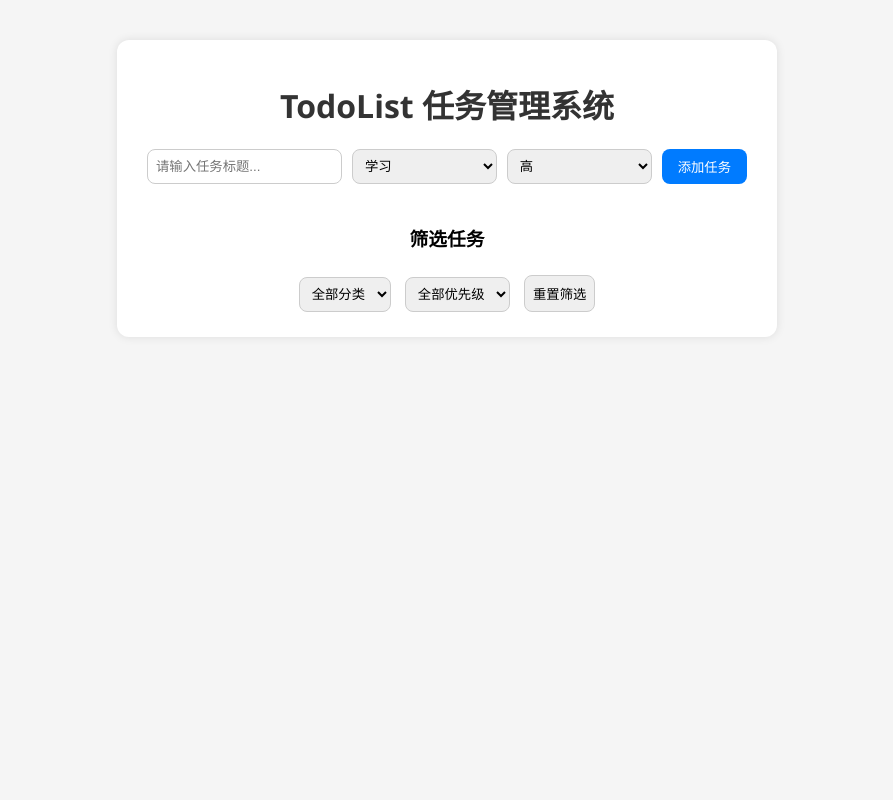
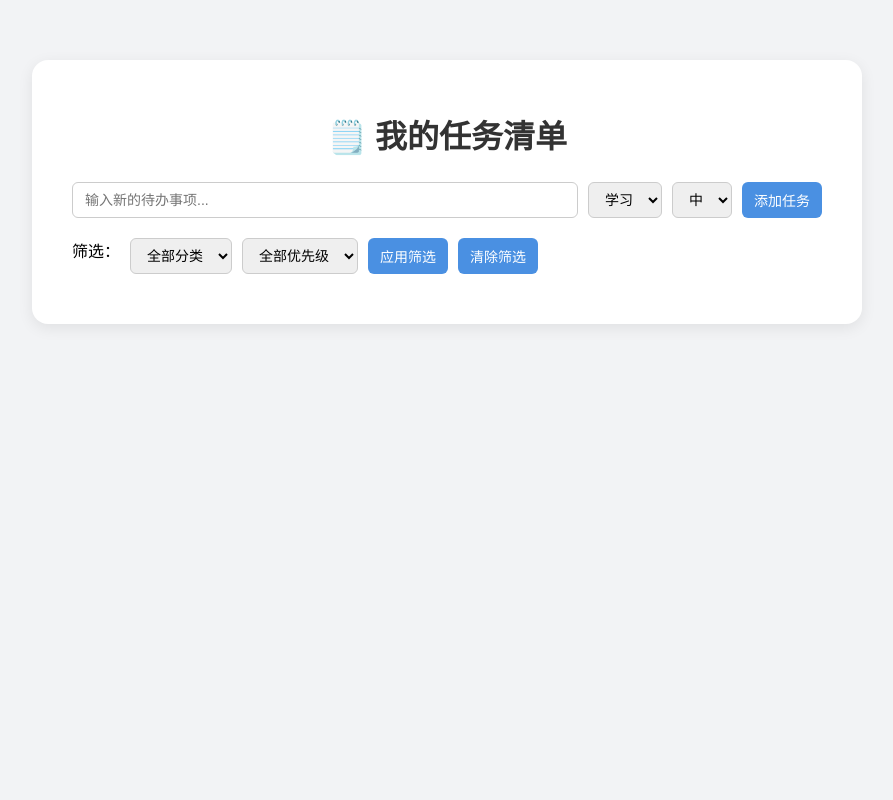
Before and after one commit to sciencor/isse-labs, a Flask app: page / in a window 1280 px wide. Shown: the whole page, without its empty margins (193-1086 px from the left). Run offline with Flask 3, Linux system fonts and the light colour scheme; data that the repository does not hold is empty.

Commit message:
feat: 美化UI，实现动画效果

```diff
--- a/lab3-doc/吴亮宇-2200017855/project/static/script.js
+++ b/lab3-doc/吴亮宇-2200017855/project/static/script.js
@@ -1,121 +1,148 @@
-const API_URL = "http://127.0.0.1:5000/tasks";
+const API_BASE = "http://127.0.0.1:5000/tasks";
+const taskList = document.getElementById("taskList");
 
-// 页面加载时加载任务
-window.onload = function() {
-    loadTasks();
-};
+// 加载任务
+async function loadTasks(category = "", priority = "") {
+  let url = API_BASE;
+  const params = [];
+  if (category) params.push(`category=${category}`);
+  if (priority) params.push(`priority=${priority}`);
+  if (params.length > 0) url += "?" + params.join("&");
 
-/** 加载任务列表 */
-async function loadTasks() {
-    const res = await fetch(API_URL);
+  const res = await fetch(url);
   const data = await res.json();
-    if (data.status === "success") {
-        renderTasks(data.data);
-    }
-}
 
-/** 渲染任务列表 */
-function renderTasks(tasks) {
-    const list = document.getElementById("taskList");
-    list.innerHTML = "";
-
-    if (tasks.length === 0) {
-        list.innerHTML = "<p style='text-align:center;color:#888;'>暂无任务</p>";
-        return;
-    }
-
-    tasks.forEach(task => {
+  taskList.innerHTML = "";
+  data.data.forEach(task => {
     const card = document.createElement("div");
-        card.className = "task-card";
-
-        // 优先级样式
-        let priorityClass = "";
-        if (task.priority === "高") priorityClass = "priority-high";
-        else if (task.priority === "中") priorityClass = "priority-medium";
-        else priorityClass = "priority-low";
-
-        // 标题样式
-        const titleClass = task.completed ? "task-title completed" : "task-title";
-
+    card.className = `task-card priority-${priorityClass(task.priority)} ${task.completed ? "completed" : ""}`;
     card.innerHTML = `
-            <div class="task-info">
-                <p class="${titleClass}">${task.title}</p>
-                <small>分类：${task.category} |
-                    <span class="${priorityClass}">优先级：${task.priority}</span>
-                </small>
+      <div>
+        <strong>${task.title}</strong><br>
+        <small>分类：${task.category} | 优先级：${task.priority}</small>
       </div>
       <div class="task-actions">
-                <button onclick="toggleTask('${task.id}', ${!task.completed})">
-                    ${task.completed ? "未完成" : "完成"}
-                </button>
+        <button onclick="toggleTask('${task.id}', ${!task.completed})">${task.completed ? "未完成" : "完成"}</button>
         <button onclick="deleteTask('${task.id}')">删除</button>
       </div>
     `;
-        list.appendChild(card);
+    taskList.appendChild(card);
   });
 }
 
-/** 添加任务 */
+function priorityClass(priority) {
+  if (priority === "高") return "high";
+  if (priority === "中") return "medium";
+  return "low";
+}
+
+// 添加任务
 async function addTask() {
   const title = document.getElementById("taskTitle").value.trim();
   const category = document.getElementById("taskCategory").value;
   const priority = document.getElementById("taskPriority").value;
 
   if (!title) {
-        alert("请输入任务标题！");
+    alert("请输入任务内容！");
     return;
   }
 
-    const res = await fetch(API_URL, {
+  await fetch(API_BASE, {
     method: "POST",
     headers: { "Content-Type": "application/json" },
     body: JSON.stringify({ title, category, priority })
   });
 
-    const data = await res.json();
-    if (data.status === "success") {
   document.getElementById("taskTitle").value = "";
   loadTasks();
-    } else {
-        alert(data.message);
-    }
 }
 
-/** 删除任务 */
+// 删除任务
 async function deleteTask(id) {
-    if (!confirm("确定删除此任务吗？")) return;
-
-    const res = await fetch(`${API_URL}/${id}`, { method: "DELETE" });
-    const data = await res.json();
-    if (data.status === "success") loadTasks();
+  await fetch(`${API_BASE}/${id}`, { method: "DELETE" });
+  loadTasks();
 }
 
-/** 切换任务完成状态 */
+// 切换任务完成状态
 async function toggleTask(id, completed) {
-    const res = await fetch(`${API_URL}/${id}`, {
+  await fetch(`${API_BASE}/${id}`, {
     method: "PUT",
     headers: { "Content-Type": "application/json" },
     body: JSON.stringify({ completed })
   });
-
-    const data = await res.json();
-    if (data.status === "success") loadTasks();
+  loadTasks();
+  if (completed) launchFireworks(); // ✅ 播放烟花动画
 }
 
-/** 筛选任务 */
-async function filterTasks() {
-    const category = document.getElementById("filterCategory").value;
-    const priority = document.getElementById("filterPriority").value;
+// 筛选任务
+document.getElementById("filterBtn").addEventListener("click", () => {
+  const cat = document.getElementById("filterCategory").value;
+  const pri = document.getElementById("filterPriority").value;
+  loadTasks(cat, pri);
+});
 
-    let query = [];
-    if (category) query.push(`category=${category}`);
-    if (priority) query.push(`priority=${priority}`);
+document.getElementById("clearFilterBtn").addEventListener("click", () => {
+  document.getElementById("filterCategory").value = "";
+  document.getElementById("filterPriority").value = "";
+  loadTasks();
+});
 
-    const url = query.length ? `${API_URL}?${query.join("&")}` : API_URL;
+document.getElementById("addBtn").addEventListener("click", addTask);
 
-    const res = await fetch(url);
-    const data = await res.json();
-    if (data.status === "success") {
-        renderTasks(data.data);
+// 初始化加载
+loadTasks();
+
+// --------------------------
+// 🎆 烟花动画特效
+// --------------------------
+const canvas = document.getElementById("fireworks");
+const ctx = canvas.getContext("2d");
+let particles = [];
+
+function resizeCanvas() {
+  canvas.width = window.innerWidth;
+  canvas.height = window.innerHeight;
 }
+window.addEventListener("resize", resizeCanvas);
+resizeCanvas();
+
+function launchFireworks() {
+  const x = Math.random() * canvas.width;
+  const y = Math.random() * canvas.height / 2;
+  for (let i = 0; i < 50; i++) {
+    particles.push({
+      x,
+      y,
+      radius: Math.random() * 3,
+      color: `hsl(${Math.random() * 360}, 100%, 60%)`,
+      speedX: (Math.random() - 0.5) * 6,
+      speedY: (Math.random() - 0.5) * 6,
+      alpha: 1
+    });
   }
+  animateFireworks();
+}
+
+function animateFireworks() {
+  ctx.clearRect(0, 0, canvas.width, canvas.height);
+  particles.forEach(p => {
+    p.x += p.speedX;
+    p.y += p.speedY;
+    p.alpha -= 0.02;
+  });
+  particles = particles.filter(p => p.alpha > 0);
+
+  particles.forEach(p => {
+    ctx.beginPath();
+    ctx.arc(p.x, p.y, p.radius, 0, 2 * Math.PI);
+    ctx.fillStyle = `rgba(${hexToRgb(p.color)}, ${p.alpha})`;
+    ctx.fill();
+  });
+
+  if (particles.length > 0) requestAnimationFrame(animateFireworks);
+}
+
+function hexToRgb(hsl) {
+  const rgb = hsl.match(/\d+/g);
+  return `${rgb[0]}, ${rgb[1]}, ${rgb[2]}`;
+}
--- a/lab3-doc/吴亮宇-2200017855/project/static/style.css
+++ b/lab3-doc/吴亮宇-2200017855/project/static/style.css
@@ -1,122 +1,119 @@
+/* 全局样式 */
 body {
-    font-family: 'Segoe UI', sans-serif;
-    background-color: #f5f5f5;
+  font-family: "Segoe UI", "Helvetica Neue", sans-serif;
+  background-color: #f2f3f5;
   margin: 0;
   padding: 0;
 }
 
+/* 容器 */
 .container {
-    width: 600px;
-    margin: 40px auto;
-    background: #fff;
-    border-radius: 12px;
-    box-shadow: 0 0 10px rgba(0,0,0,0.1);
-    padding: 20px 30px;
+  max-width: 750px;
+  margin: 60px auto;
+  background: white;
+  border-radius: 16px;
+  padding: 30px 40px;
+  box-shadow: 0 4px 15px rgba(0, 0, 0, 0.08);
 }
 
+/* 标题 */
 h1 {
   text-align: center;
   color: #333;
+  margin-bottom: 25px;
 }
 
-/* 顶部输入区 */
-.task-input {
+/* 输入区 */
+.input-section, .filter-section {
   display: flex;
-    justify-content: space-between;
+  gap: 10px;
   margin-bottom: 20px;
+  flex-wrap: wrap;
 }
 
-.task-input input, .task-input select {
-    flex: 1;
-    margin-right: 10px;
-    padding: 8px;
-    border-radius: 8px;
+input, select, button {
+  padding: 8px 12px;
   border: 1px solid #ccc;
+  border-radius: 6px;
+  font-size: 14px;
 }
 
-.task-input button {
-    padding: 8px 16px;
-    border: none;
-    background-color: #007BFF;
-    color: white;
-    border-radius: 8px;
-    cursor: pointer;
+input {
+  flex: 1;
 }
 
-.task-input button:hover {
-    background-color: #0056b3;
+button {
+  cursor: pointer;
+  background-color: #4a90e2;
+  color: white;
+  border: none;
+  transition: all 0.2s ease;
+}
+
+button:hover {
+  background-color: #357ac9;
 }
 
 /* 任务列表 */
 .task-list {
   display: flex;
   flex-direction: column;
-    gap: 10px;
+  gap: 12px;
 }
 
+/* 任务卡片 */
 .task-card {
-    background: #f9f9f9;
-    border-radius: 10px;
-    padding: 12px 15px;
   display: flex;
   justify-content: space-between;
   align-items: center;
-    transition: box-shadow 0.2s;
+  padding: 14px 18px;
+  border-radius: 10px;
+  background-color: #fafafa;
+  transition: box-shadow 0.3s ease, transform 0.2s;
 }
 
 .task-card:hover {
-    box-shadow: 0 2px 10px rgba(0,0,0,0.15);
-}
-
-.task-info {
-    flex: 1;
-}
-
-.task-title {
-    font-size: 16px;
-    margin: 0;
-    color: #333;
-}
-
-.task-title.completed {
-    text-decoration: line-through;
-    color: #999;
+  box-shadow: 0 4px 10px rgba(0, 0, 0, 0.12);
+  transform: translateY(-2px);
 }
 
 /* 优先级颜色 */
-.priority-high {
-    color: red;
-    font-weight: bold;
-}
-.priority-medium {
-    color: orange;
-}
-.priority-low {
-    color: green;
+.priority-high { background-color: #ffe5e5; border-left: 6px solid #ff4d4f; }
+.priority-medium { background-color: #fff7e6; border-left: 6px solid #faad14; }
+.priority-low { background-color: #e6fffb; border-left: 6px solid #36cfc9; }
+
+/* 已完成任务 */
+.completed {
+  text-decoration: line-through;
+  color: #999;
+  opacity: 0.7;
 }
 
-/* 操作按钮 */
+/* 按钮区 */
+.task-actions {
+  display: flex;
+  gap: 8px;
+}
+
 .task-actions button {
+  background-color: #eee;
+  color: #333;
   border: none;
-    background: none;
-    cursor: pointer;
-    color: #007BFF;
-    margin-left: 8px;
+  padding: 6px 10px;
+  border-radius: 5px;
 }
 
 .task-actions button:hover {
-    color: #0056b3;
+  background-color: #ddd;
 }
 
-/* 筛选区 */
-.filter-area {
-    margin-top: 20px;
-    text-align: center;
+/* 烟花 canvas */
+#fireworks {
+  position: fixed;
+  top: 0;
+  left: 0;
+  width: 100%;
+  height: 100%;
+  pointer-events: none;
+  z-index: 9999;
 }
-
-.filter-area select, .filter-area button {
-    padding: 8px;
-    margin: 5px;
-    border-radius: 8px;
-    border: 1px solid #ccc;
-}
--- a/lab3-doc/吴亮宇-2200017855/project/templates/index.html
+++ b/lab3-doc/吴亮宇-2200017855/project/templates/index.html
@@ -2,50 +2,60 @@
 <html lang="zh-CN">
 <head>
   <meta charset="UTF-8">
+  <meta name="viewport" content="width=device-width, initial-scale=1.0">
   <title>TodoList 任务管理系统</title>
   <link rel="stylesheet" href="{{ url_for('static', filename='style.css') }}">
 </head>
 <body>
   <div class="container">
-        <h1>TodoList 任务管理系统</h1>
+    <h1>🗒️ 我的任务清单</h1>
 
-        <!-- 顶部输入区 -->
-        <div class="task-input">
-            <input type="text" id="taskTitle" placeholder="请输入任务标题..." />
+    <!-- 输入区域 -->
+    <div class="input-section">
+      <input type="text" id="taskTitle" placeholder="输入新的待办事项...">
+
       <select id="taskCategory">
         <option value="学习">学习</option>
         <option value="工作">工作</option>
         <option value="生活">生活</option>
       </select>
+
       <select id="taskPriority">
         <option value="高">高</option>
-                <option value="中">中</option>
+        <option value="中" selected>中</option>
         <option value="低">低</option>
       </select>
-            <button onclick="addTask()">添加任务</button>
+
+      <button id="addBtn">添加任务</button>
     </div>
 
-        <!-- 中间任务展示区 -->
-        <div class="task-list" id="taskList"></div>
-
-        <!-- 底部筛选区 -->
-        <div class="filter-area">
-            <h3>筛选任务</h3>
-            <select id="filterCategory" onchange="filterTasks()">
+    <!-- 筛选区域 -->
+    <div class="filter-section">
+      <label>筛选：</label>
+      <select id="filterCategory">
         <option value="">全部分类</option>
         <option value="学习">学习</option>
         <option value="工作">工作</option>
         <option value="生活">生活</option>
       </select>
-            <select id="filterPriority" onchange="filterTasks()">
+
+      <select id="filterPriority">
         <option value="">全部优先级</option>
         <option value="高">高</option>
         <option value="中">中</option>
         <option value="低">低</option>
       </select>
-            <button onclick="loadTasks()">重置筛选</button>
+
+      <button id="filterBtn">应用筛选</button>
+      <button id="clearFilterBtn">清除筛选</button>
     </div>
+
+    <!-- 任务列表 -->
+    <div id="taskList" class="task-list"></div>
   </div>
+
+  <!-- 烟花特效容器 -->
+  <canvas id="fireworks"></canvas>
 
   <script src="{{ url_for('static', filename='script.js') }}"></script>
 </body>
```
Also changed, not shown: lab3-doc/吴亮宇-2200017855/project/tasks.json (+7 -0 lines). Lines whose indentation alone changed are shown as unchanged.
